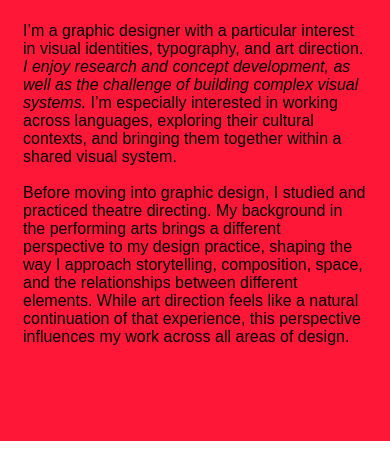
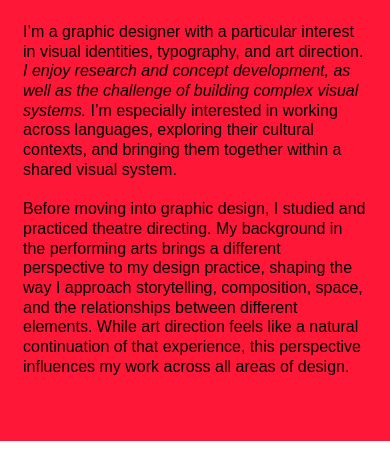
Before and after one commit to shaharby10/shahar-portfolio, a plain HTML site: page about.html in a window 390 px wide. Shown: the part 643-1100 px from the top of the page. Drawn offline with Linux system fonts and the light colour scheme; a web font is replaced by a local one.

Commit message:
About on the phone: paragraph lines a fixed 19.7px apart (as in Figma), and the red always reaches 25px below the paragraphs
Co-Authored-By: Claude Opus 5.5 <noreply@anthropic.com>

```diff
--- a/about.html
+++ b/about.html
@@ -10,7 +10,7 @@
   <title>About · Shahar Ben Yaacov</title>
   <!-- Tells the CSS that JavaScript is on (images wait for it before fading in) -->
   <script>document.documentElement.classList.add('js');</script>
-  <link rel="stylesheet" href="styles.css?v=66a">
+  <link rel="stylesheet" href="styles.css?v=67a">
   <script src="nav.js"></script>
   <script src="physics.js?v=2" defer></script>
   <script src="about.js?v=16" defer></script>
--- a/styles.css
+++ b/styles.css
@@ -2639,7 +2639,16 @@ body.about-page {
 .about-phone-text {
   font-family: var(--font-about-phone-text);
   font-size: var(--size-about-phone-text);
-  line-height: normal;
+  line-height: calc(19.7 / 16); /* the same on every phone (Figma: 20 lines in 394px) */
+}
+
+/* The red reaches 25px below the paragraphs, as in Figma, even if a phone
+   breaks the lines differently: a red band behind the text, as wide as the page */
+.about-mobile .about-phone-text {
+  padding-bottom: calc(25 * var(--unit));
+  background: var(--color-about-red);
+  box-shadow: 0 0 0 100vmax var(--color-about-red);
+  clip-path: inset(0 -100vmax); /* the band goes only sideways, not over the portrait */
 }
 
 .about-phone-text p + p {
```
Also changed, not shown: cinema-south.html (+1 -1 lines), contact.html (+1 -1 lines), cost-of-consumption.html (+1 -1 lines), curious-incident.html (+1 -1 lines), dalia-and-dov.html (+1 -1 lines), etymology-exhibition.html (+1 -1 lines), fine-print-of-the-pill.html (+1 -1 lines), football-in-israel.html (+1 -1 lines), index.html (+1 -1 lines), process.html (+1 -1 lines), project-index.html (+1 -1 lines), shufuni-cider.html (+1 -1 lines).
